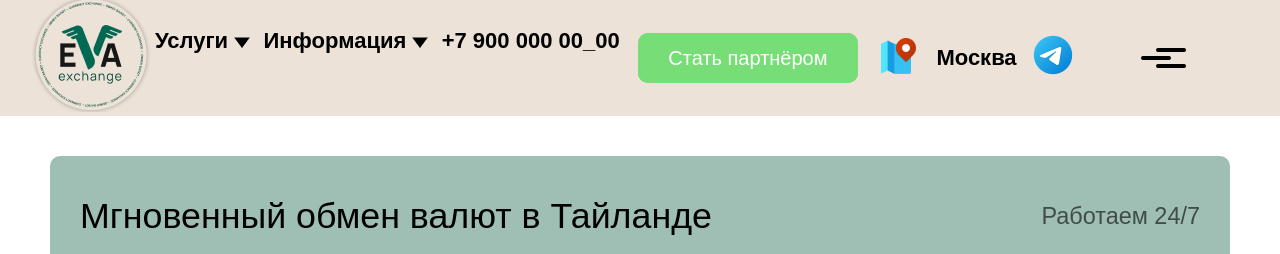
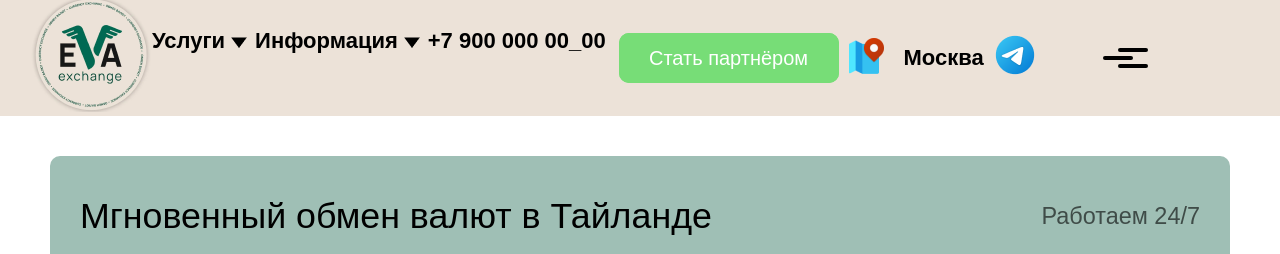
Before and after one commit to MaEsTr0oF/Exchange, a plain HTML site: page index.htm in a window 1280 px wide. Shown: the top 254 px of the page. Drawn offline with Linux system fonts and the light colour scheme; no server answers.

Commit message:
Fix header

```diff
--- a/index.htm
+++ b/index.htm
@@ -21,7 +21,9 @@
             <div class="information_town"><img src="./img/marker.png" alt=""> Москва</div>
             <div class="information_btn"><button class="glow-on-hover" type="button">Стать партнёром</button></div>
             <div class="information_phone">+7 900 000 00_00</div>
-            <div class="information_tg"><img src="./img/telegrammIcon.png" alt=""></div>
+            <a href="https://t.me/EVAexchange_bot_1" target="_blank">
+              <img src="./img/telegrammIcon.png" alt="Telegram Bot">
+            </a>
           </nav>
         </div>
 
--- a/scss/styles.scss
+++ b/scss/styles.scss
@@ -172,7 +172,7 @@ select, input, button {
   &_content {
     display: flex;
     flex-direction: row;
-    gap: calc(10px + (150 - 10) * ((100vw - 1300px) / (1700 - 1300)));
+    gap: calc(10px + (130 - 10) * ((100vw - 1400px) / (1900 - 1400)));
 
   }
 
@@ -205,19 +205,19 @@ select, input, button {
   flex:1;
   display: flex;
   align-items: center;
-  gap: calc(20px + (150 - 20) * ((100vw - 1300px) / (1700 - 1300)));
+  gap: calc(20px + (120 - 20) * ((100vw - 1400px) / (1900 - 1400)));
   font-size: 22px;
   font-weight: bold;
   &_navigation {
     display: flex;
-    gap: calc(15px + (50 - 15) * ((100vw - 1300px) / (1700 - 1300)));
+    gap: calc(15px + (45 - 15) * ((100vw - 1400px) / (1900 - 1400)));
   }
 
   &_information {
     flex:1;
     display: flex;
     align-items: center;
-    gap: calc(15px + (50 - 15) * ((100vw - 1300px) / (1900 - 1300)));
+    gap: calc(15px + (45 - 15) * ((100vw - 1400px) / (1900 - 1400)));
     justify-content: center;
   }
 }
```
Also changed, not shown: css/styles.css.
